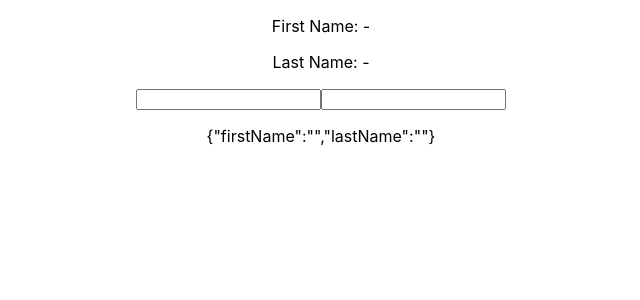
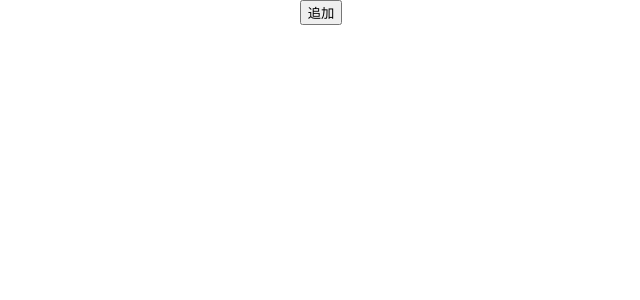
Before and after one commit to gengineer18/react-hooks-practice, a React (Create React App) app: page / in a window 1280 px wide. Shown: the top 300 px of the page, without its empty margins (319-959 px from the left). Built offline with nearby package versions, Linux system fonts and the light colour scheme.

Commit message:
配列の学習

```diff
--- a/src/App.js
+++ b/src/App.js
@@ -2,14 +2,16 @@
 import './App.css';
 // import Counter from './component/Counter'
 // import CounterHook from './component/CounterHook'
-import FormHook from './component/FormHook'
+// import FormHook from './component/FormHook'
+import { ItemHook } from './component/ItemHook'
 
 function App() {
   return (
     <div className="App">
       {/* <Counter /> */}
       {/* <CounterHook /> */}
-      <FormHook />
+      {/* <FormHook /> */}
+      <ItemHook />
     </div>
   );
 }
--- /dev/null
+++ b/src/component/ItemHook.js
@@ -0,0 +1,20 @@
+import React, { useState }  from 'react'
+
+export const ItemHook = () => {
+  const [items, setItems] = useState([])
+  const addItem = () => {
+    setItems([...items, { id: items.length, value: Math.floor(Math.random() * 10)}])
+  }
+  return (
+    <div>
+      <button onClick={addItem}>追加</button>
+      <ul>
+        {
+          items.map(item => (
+            <li key={item.id}>{item.value}</li>
+          ))
+        }
+      </ul>
+    </div>
+  )
+}
```
